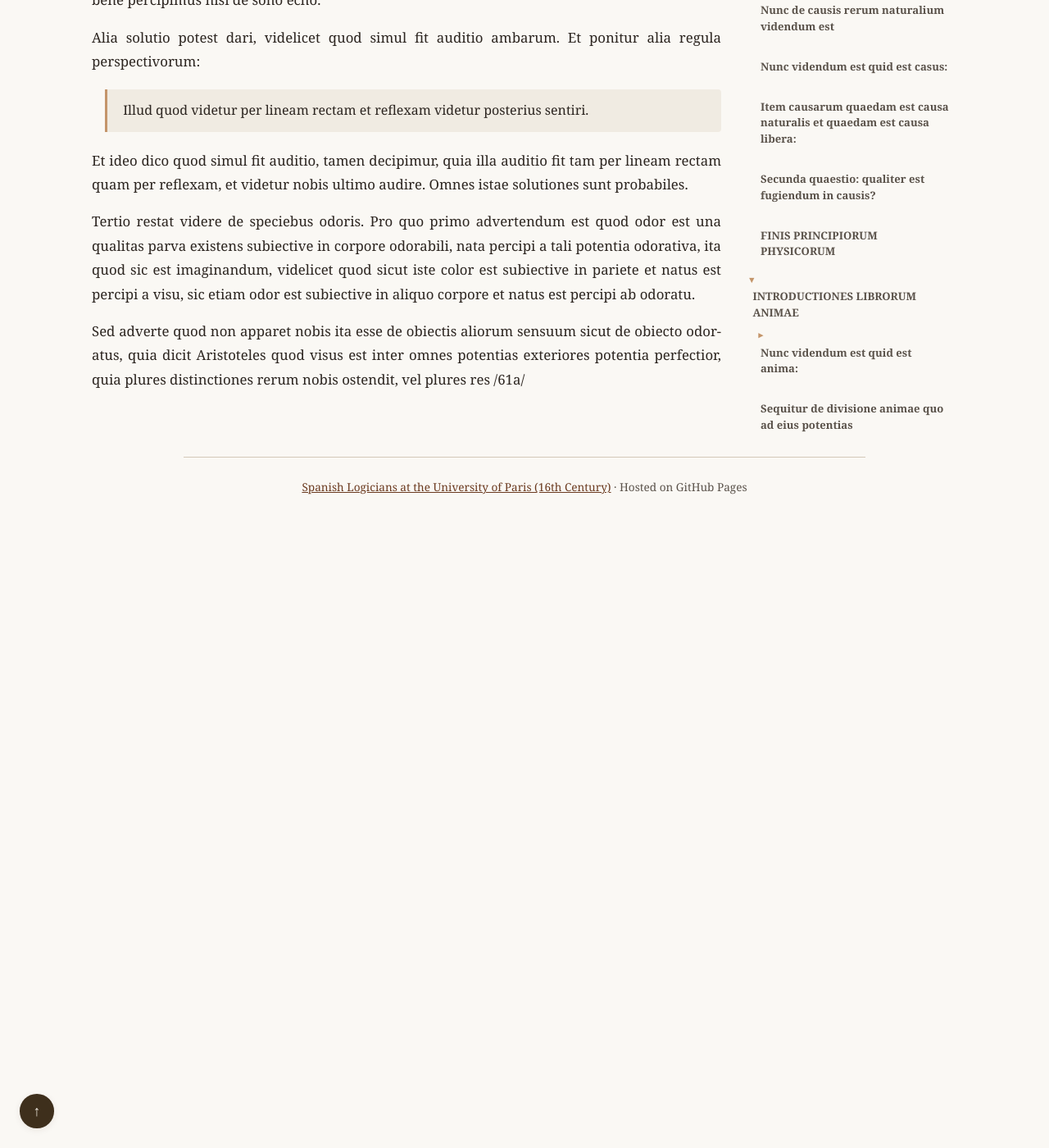
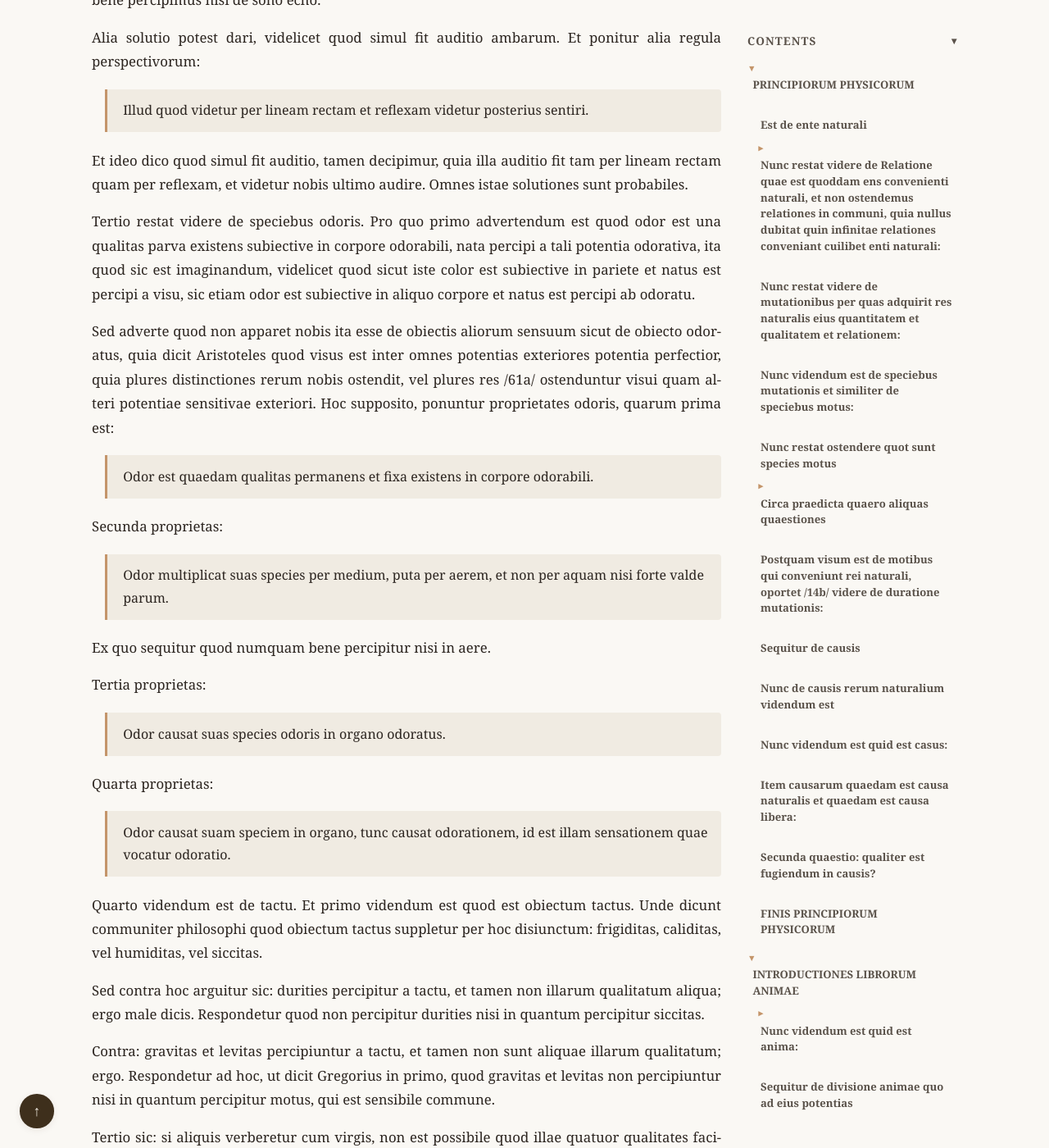
Before and after one commit to JoseBalado/Spanish-Logicians-at-the-University-of-Paris, a Jekyll site: the page built from philosophers/Jeronimo-Pardo/Principiorum-Phisicorum-et-Introductiones-Librorum-Animae.md, in a window 1280 px wide and 1400 px high, scrolled down 74148 px. Shown: the whole window at 82% size. Built offline with Jekyll 4.4.1, drawn with Linux system fonts in a browser that asks for light colours; before the commit the page ends 74778 px from its top, so only the background shows below that; some of the changed text lies outside the part shown.

Commit message:
Pardo, De Anima, page 61

```diff
--- a/cspell-latin-custom.txt
+++ b/cspell-latin-custom.txt
@@ -783,6 +783,7 @@ discontinuam
 discontinuantur
 discontinuare
 discontinuatarum
+discontinuationem
 discontinuatum
 discontinuis
 discontinuitas
--- a/philosophers/Jeronimo-Pardo/Principiorum-Phisicorum-et-Introductiones-Librorum-Animae.md
+++ b/philosophers/Jeronimo-Pardo/Principiorum-Phisicorum-et-Introductiones-Librorum-Animae.md
@@ -1367,7 +1367,53 @@ Et ideo dico quod simul fit auditio, tamen decipimur, quia illa auditio fit tam
 
 Tertio restat videre de speciebus odoris. Pro quo primo advertendum est quod odor est una qualitas parva existens subiective in corpore odorabili, nata percipi a tali potentia odorativa, ita quod sic est imaginandum, videlicet quod sicut iste color est subiective in pariete et natus est percipi a visu, sic etiam odor est subiective in aliquo corpore et natus est percipi ab odoratu.
 
-Sed adverte quod non apparet nobis ita esse de obiectis aliorum sensuum sicut de obiecto odoratus, quia dicit Aristoteles quod visus est inter omnes potentias exteriores potentia perfectior, quia plures distinctiones rerum nobis ostendit, vel plures res /61a/
+Sed adverte quod non apparet nobis ita esse de obiectis aliorum sensuum sicut de obiecto odoratus, quia dicit Aristoteles quod visus est inter omnes potentias exteriores potentia perfectior, quia plures distinctiones rerum nobis ostendit, vel plures res /61a/ ostenduntur visui quam alteri potentiae sensitivae exteriori. Hoc supposito, ponuntur proprietates odoris, quarum prima est:
+
+> Odor est quaedam qualitas permanens et fixa existens in corpore odorabili.
+
+Secunda proprietas:
+
+> Odor multiplicat suas species per medium, puta per aerem, et non per aquam nisi forte valde parum.
+
+Ex quo sequitur quod numquam bene percipitur nisi in aere.
+
+Tertia proprietas:
+
+> Odor causat suas species odoris in organo odoratus.
+
+Quarta proprietas:
+
+> Odor causat suam speciem in organo, tunc causat odorationem, id est illam sensationem quae vocatur odoratio.
+
+Quarto videndum est de tactu. Et primo videndum est quod est obiectum tactus. Unde dicunt communiter philosophi quod obiectum tactus suppletur per hoc disiunctum: frigiditas, caliditas, vel humiditas, vel siccitas.
+
+Sed contra hoc arguitur sic: durities percipitur a tactu, et tamen non illarum qualitatum aliqua; ergo male dicis. Respondetur quod non percipitur durities nisi in quantum percipitur siccitas.
+
+Contra: gravitas et levitas percipiuntur a tactu, et tamen non sunt aliquae illarum qualitatum; ergo. Respondetur ad hoc, ut dicit Gregorius in primo, quod gravitas et levitas non percipiuntur nisi in quantum percipitur motus, qui est sensibile commune.
+
+Tertio sic: si aliquis verberetur cum virgis, non est possibile quod illae quatuor qualitates faciunt sibi tantum malum; ergo est aliquid aliud.
+
+Pro solutione /61b/ istius dicit Scotus in tertio unam propositionem, scilicet:
+
+> Sensus tactus datus animali ut percipiat omne corruptibile naturae, et non solum caliditatem, frigiditatem, siccitatem et humiditatem.
+
+Pro maiori declaratione movetur dubium quod movet Occam, videlicet quid sentit ille qui aliquo vulnere afficitur. Respondet ipse quod facto vulnere causatur quaedam qualitas a corporibus superioribus quae est disconveniens, et percipitur ab ipso tactu. Vel potest dici aliter, ut dicit Scotus in tertio, quod sensus tactus sentit illam discontinuationem quam maxime in modo abhorret natura. Unde dico, ut ipse Scotus dicit in dicto tertio, quod solum sensus tactus datus fuit animali ut percipiat corruptionem et disconvenientiam naturae. Ex his sequitur quod sensus tactus non praesentialiter sentit quatuor praedictas qualitates.
+
+Ex his secundo inferuntur proprietates ipsius tactus, quarum prima est:
+
+> Tangibile diffundit suas species per medium, et illud est caro.
+
+Ex quo sequitur quod species tangibiles non diffunduntur per aerem nec per aquam.
+
+Secunda proprietas:
+
+> Tangibile diffundit suas species usque ad organum tactus, quod organum tactus sunt quidam nervi ad modum retis extensi per totum corpus.
+
+Tertia proprietas:
+
+> Tangibile causat suam motionem, id est suam sensationem, in potentia tactiva.
+
+Hoc supposito, est difficultas quid sensus tactus requirat species ad sentiendum, quando est aliquis vulneratus /62a/
 
 <!--
 ## Apparatus Criticus Reference
@@ -1451,5 +1497,7 @@ Page 58b: sive ] conj. 8me (ut dicunt naturales philosophi sive perspectivi)
 Page 59a: notitiam ] conj. nvaʒ (causat suam notitiam sensitivam)
 Page 59a: auditionem ] conj. vditioeʒ (seu suam auditionem)
 Page 59a: nihil potest sentiri ] conj. mihilpi (in vacuo nihil potest sentiri)
+Page 61b: sensus tactus ] del. sensus [illegible word, struck in the manuscript] tactus (quod solum sensus tactus datus fuit animali)
+Page 61b: praesentialiter ] conj. prenselier (sensus tactus non praesentialiter sentit quatuor)
 
 -->
```
